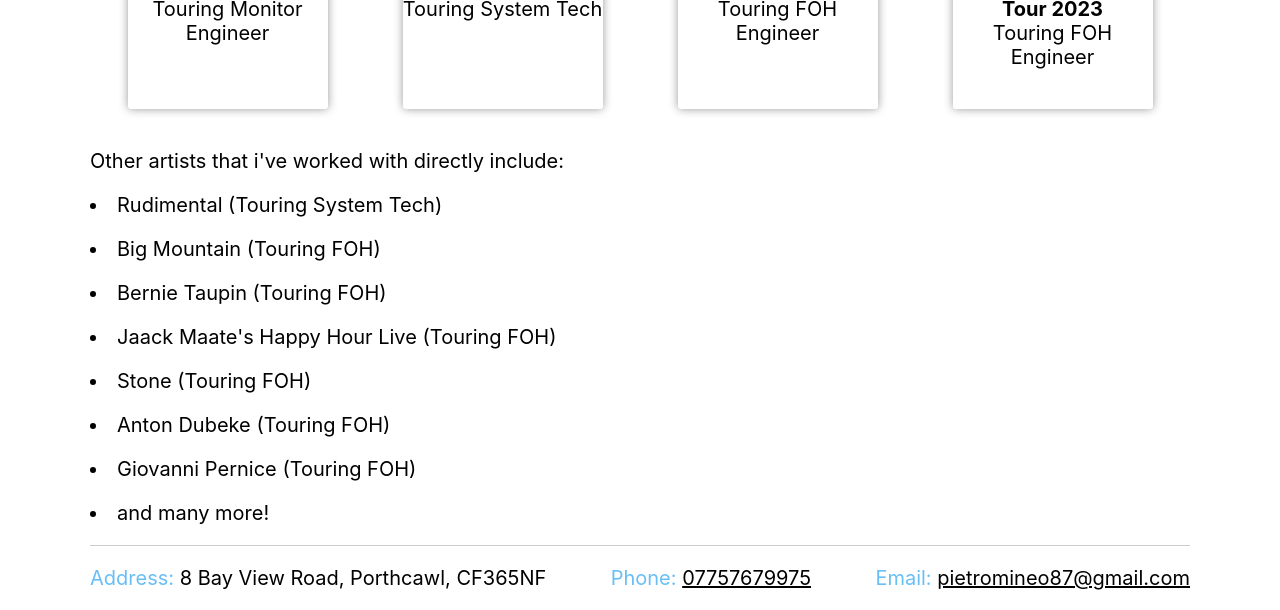
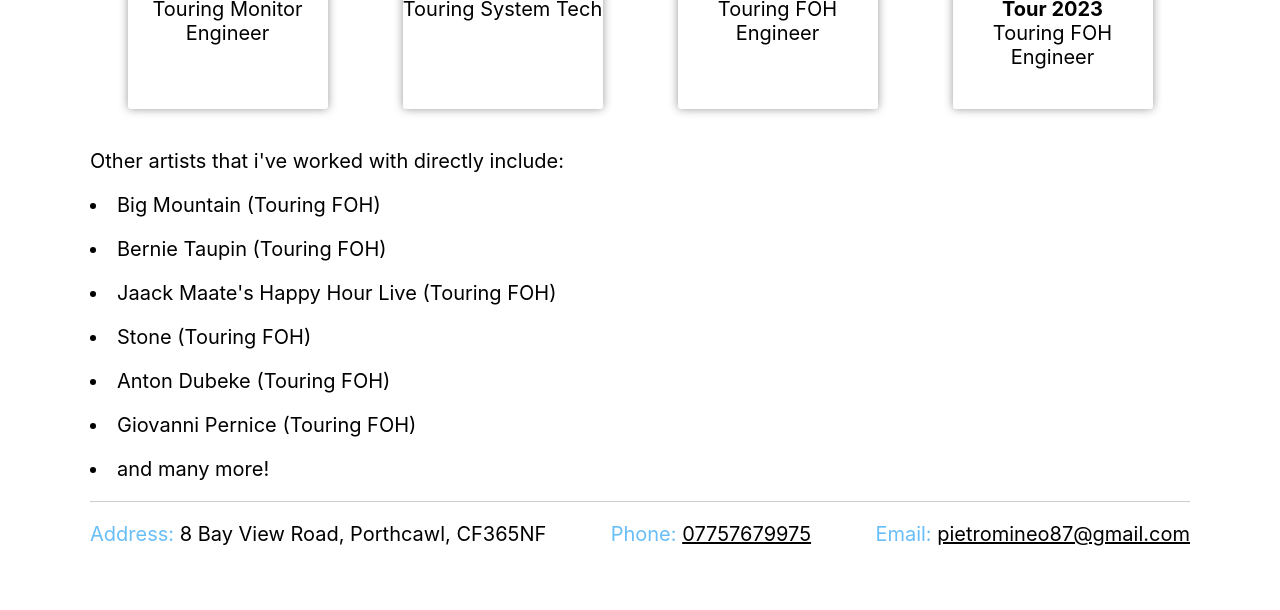
Before and after one commit to peddrums/curriculum-vitae, a plain HTML site: page index.html in a window 1280 px wide. Shown: the part 1460-2070 px from the top of the page. After the commit the page ends 2026 px from the top, so only its background shows below. Drawn offline with Linux system fonts and the light colour scheme.

Commit message:
Rudimental removed

```diff
--- a/index.html
+++ b/index.html
@@ -218,7 +218,7 @@
       <div>
         <p>
           Other artists that i've worked with directly include:
-          <li>Rudimental (Touring System Tech)</li>
+          <!--<li>Rudimental (Touring System Tech)</li>-->
           <li>Big Mountain (Touring FOH)</li>
           <li>Bernie Taupin (Touring FOH)</li>
           <li>Jaack Maate's Happy Hour Live (Touring FOH)</li>
```
